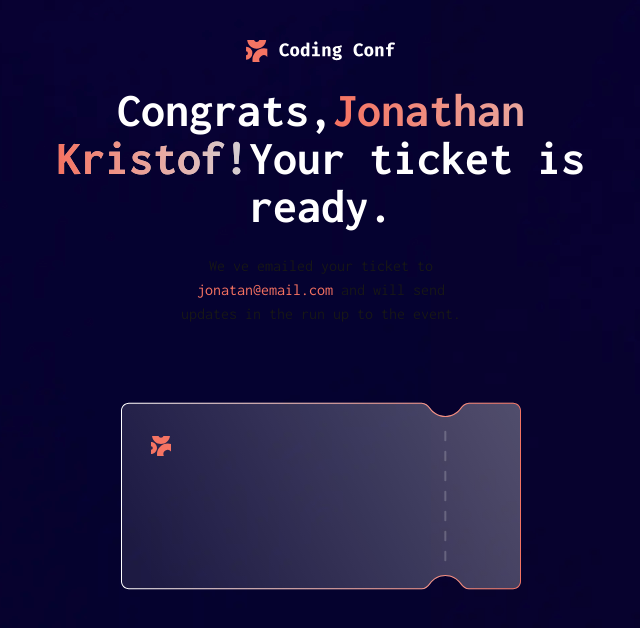
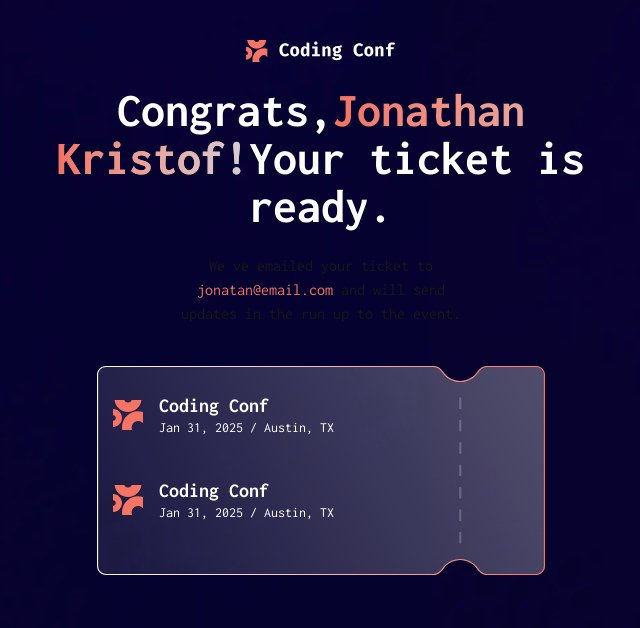
Before and after one commit to stkeys/new-conf-ticket, a Next.js app: page /Ticket in a window 1280 px wide. Shown: the top 628 px of the page, without its empty margins (319-959 px from the left). Built offline with nearby package versions, Linux system fonts and the light colour scheme.

Commit message:
feat: ticket info

```diff
--- a/src/app/Ticket/page.tsx
+++ b/src/app/Ticket/page.tsx
@@ -32,24 +32,45 @@ export default function Ticket() : React.ReactElement {
           and will send updates in the run up to the event.
         </p>
 
-        <div className="relative">
+        <div className="relative mx-auto max-w-sm sm:max-w-md">
   <Image
     src="/images/pattern-ticket.svg"
     alt="Ticket"
-            width={300}
-            height={200}
-            className="mx-auto pt-10 md:w-[400px] md:h-[300px]"
+    width={400}
+    height={300}
+    className="w-full h-auto pt-10"
   />
-          <div className="absolute top-[40%] left-10 transform -translate-x-1/2 -translate-y-1/2">
+  <div className="absolute inset-0 flex flex-col items-start ml-4 pt-[calc(17%)] sm:pt-[calc(15%)]">
+    <div className="w-4/5 flex items-center gap-4">
       <Image
         src="/images/logo-mark.svg"
         alt="Ticket Full"
-              width={20 }
-              height={20 }
-              className=""
+        width={30}
+        height={30}
+        className="shrink-0"
       />
+      <div className="flex flex-col items-start text-white">
+        <p className="font-bold text-xl leading-tight">Coding Conf</p>
+        <p className="text-[12px] md:text-sm">Jan 31, 2025 / Austin, TX</p>
       </div>
     </div>
+
+     <div className="w-4/5 flex items-center gap-4 pt-8 sm:pt-10">
+      <Image
+        src="/images/logo-mark.svg"
+        alt="Ticket Full"
+        width={30}
+        height={30}
+        className="shrink-0"
+      />
+      <div className="flex flex-col items-start text-white">
+        <p className="font-bold text-xl leading-tight">Coding Conf</p>
+        <p className="text-[12px] md:text-sm">Jan 31, 2025 / Austin, TX</p>
+      </div>
+    </div>
+  </div>
+</div>
+
       </div>
 
 
```
Lines whose indentation alone changed are shown as unchanged.
